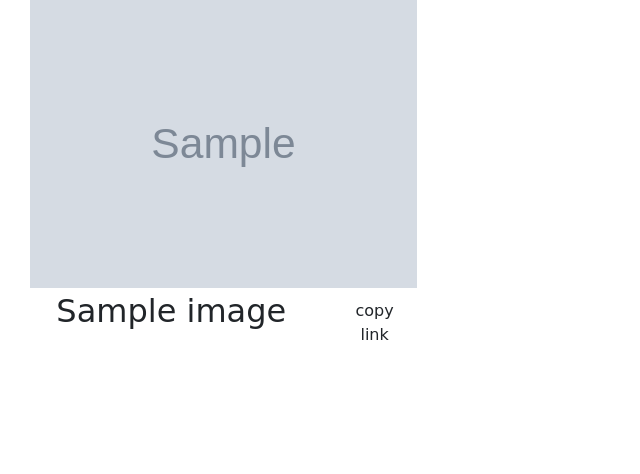
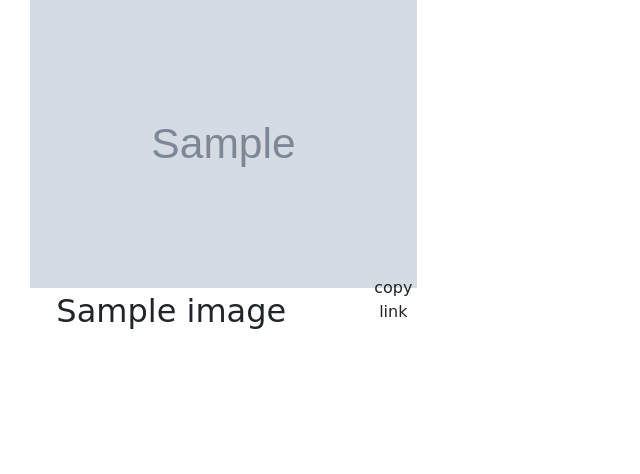
Before and after one commit to Dianakariuki/Gallery-App, a Django app: page /location/1 in a window 1280 px wide. Shown: the part 61-535 px from the top of the page, without its empty margins (0-640 px from the left). Run offline with Django 4.2, Linux system fonts and the light colour scheme; tables that the repository leaves empty hold one stand-in row (values such as "Sample post"); grey boxes marked "Sample" are stand-in pictures; some libraries are stand-ins or nearby versions.

Commit message:
This commit updates the readme file

```diff
--- a/album/templates/location.html
+++ b/album/templates/location.html
@@ -20,7 +20,7 @@
                                 <div class="col-md-9">
                                     <h2 style="text-align: center;">{{image.name}}</h2>
                                 </div>
-                                <div class="col-md-2">
+                                <div class="col-md-2" id="bottom-right">
                                     <button class="btn" onclick="copyToClipboard('127.0.0.1:8000{{image.image.url}}')">copy
                                         link</button>
                                 </div>
@@ -48,7 +48,14 @@
                     {% endfor %}
             </div>
         </div>
+<style>
+  #bottom-right {
+            position: absolute;
+            bottom: 8px;
+            right: 16px;
+        }
 
+</style>
         <script>
                 function copyToClipboard (str) {
                     const el = document.createElement('textarea');
```
Also changed, not shown: README.md (added).
